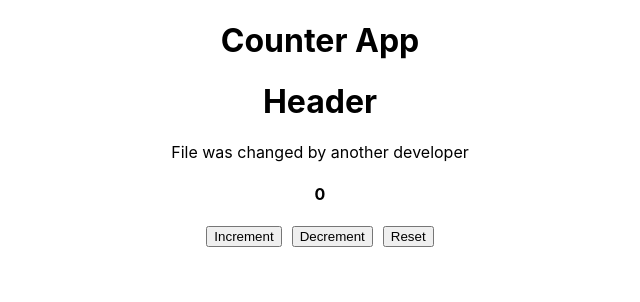
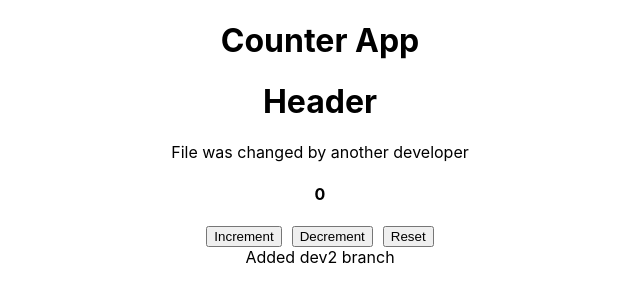
Before and after one commit to prerananitnaware/gitTutorial, a React (Create React App) app: page / in a window 1280 px wide. Shown: the top 302 px of the page, without its empty margins (320-960 px from the left). Built offline with nearby package versions, Linux system fonts and the light colour scheme.

Commit message:
added dev2 changes

```diff
--- a/src/App.js
+++ b/src/App.js
@@ -2,13 +2,14 @@
 import './App.css';
 import Counter from './components/Counter';
 import { Header } from './Header';
-
+import { DevTwo } from './DevTwo';
 function App() {
   return (
     <div className="App">
      <h1>Counter App</h1>
      <Header/>
      <Counter/>
+     <DevTwo/>
     </div>
   );
 }
--- /dev/null
+++ b/src/DevTwo.js
@@ -0,0 +1,5 @@
+export const DevTwo=()=>{
+    return(
+        <div> Added dev2 branch </div>
+    )
+}
```
